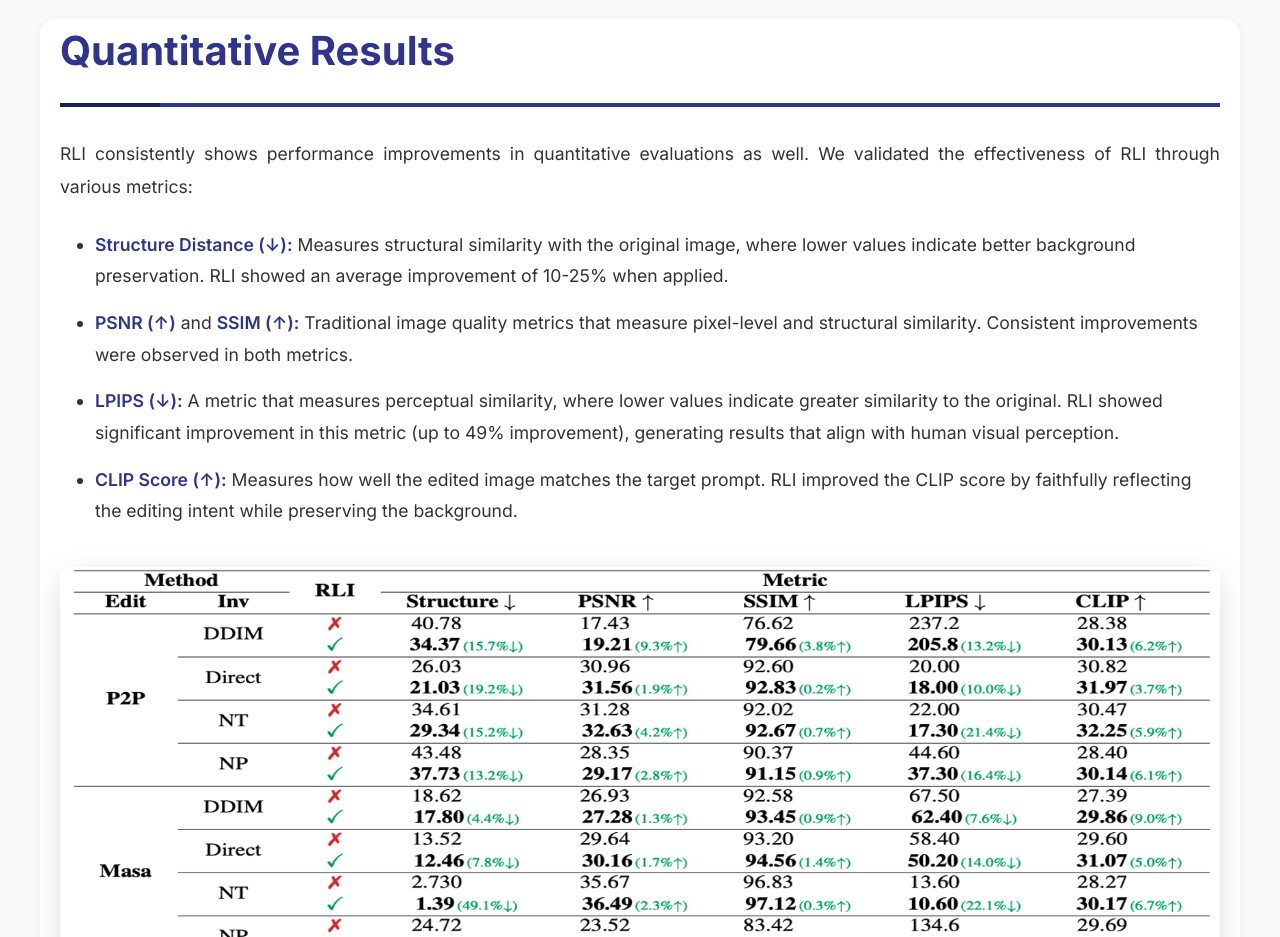
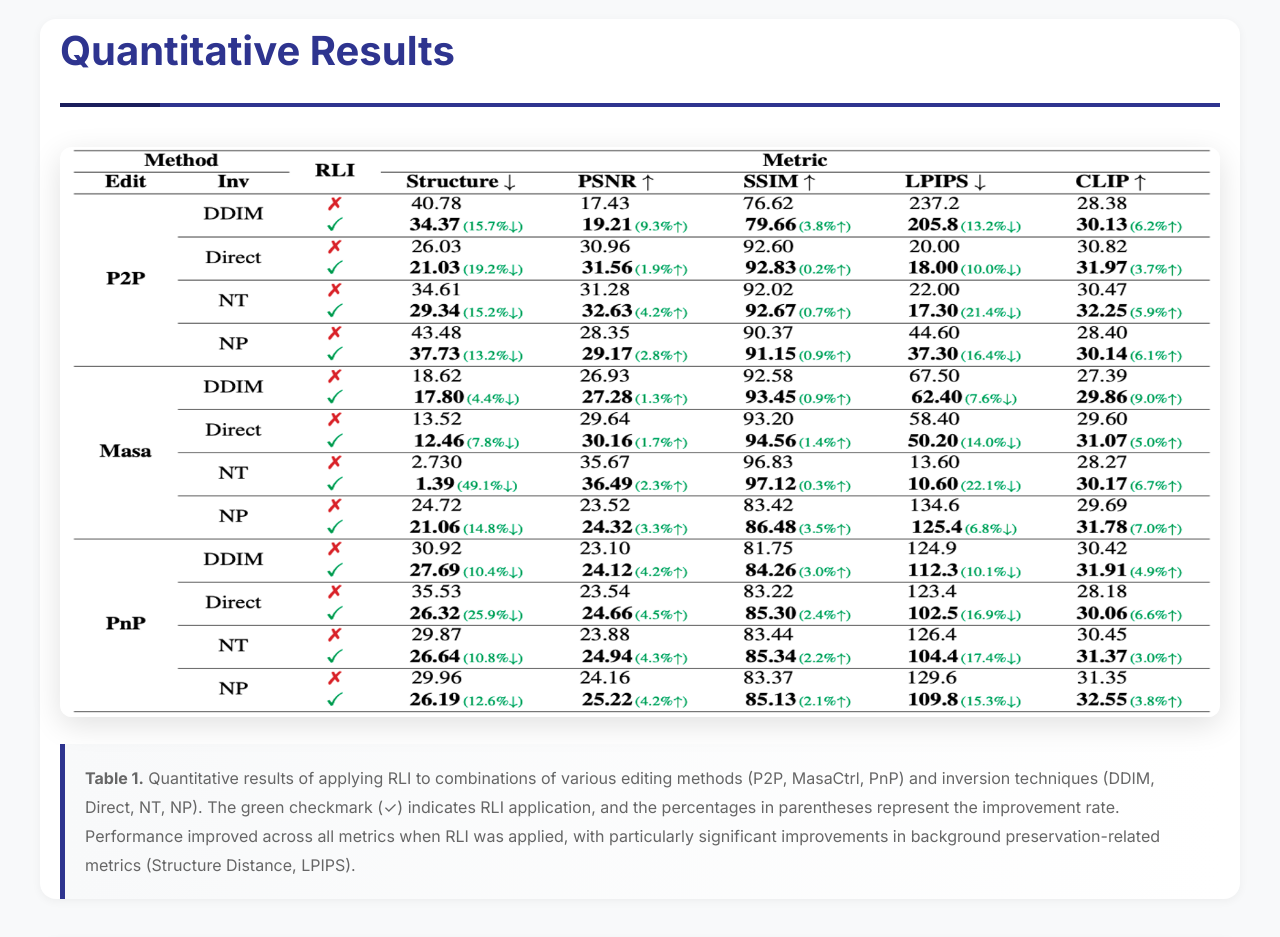
Before and after one commit to ugiugi0823/RLI, a React (Vite) app: page / in a window 1280 px wide. Shown: the part 3720-4657 px from the top of the page. Built offline with nearby package versions, Linux system fonts and the light colour scheme.

Commit message:
Remove: Delete quantitative metrics description text

```diff
--- a/src/components/QuantitativeResults.jsx
+++ b/src/components/QuantitativeResults.jsx
@@ -11,33 +11,6 @@ const QuantitativeResults = () => {
       transition={{ duration: 0.6 }}
     >
       <h2 className="section-title">Quantitative Results</h2>
-      <div className="text-content">
-        <p>
-          RLI consistently shows performance improvements in quantitative evaluations as well.
-          We validated the effectiveness of RLI through various metrics:
-        </p>
-        <ul>
-          <li>
-            <strong>Structure Distance (↓):</strong> Measures structural similarity with the original image,
-            where lower values indicate better background preservation. RLI showed an average improvement
-            of 10-25% when applied.
-          </li>
-          <li>
-            <strong>PSNR (↑)</strong> and <strong>SSIM (↑):</strong> Traditional image quality metrics that
-            measure pixel-level and structural similarity. Consistent improvements were observed in both metrics.
-          </li>
-          <li>
-            <strong>LPIPS (↓):</strong> A metric that measures perceptual similarity, where lower values
-            indicate greater similarity to the original. RLI showed significant improvement in this metric
-            (up to 49% improvement), generating results that align with human visual perception.
-          </li>
-          <li>
-            <strong>CLIP Score (↑):</strong> Measures how well the edited image matches the target prompt.
-            RLI improved the CLIP score by faithfully reflecting the editing intent while preserving
-            the background.
-          </li>
-        </ul>
-      </div>
 
       <div className="figure-container">
         <motion.img
```
